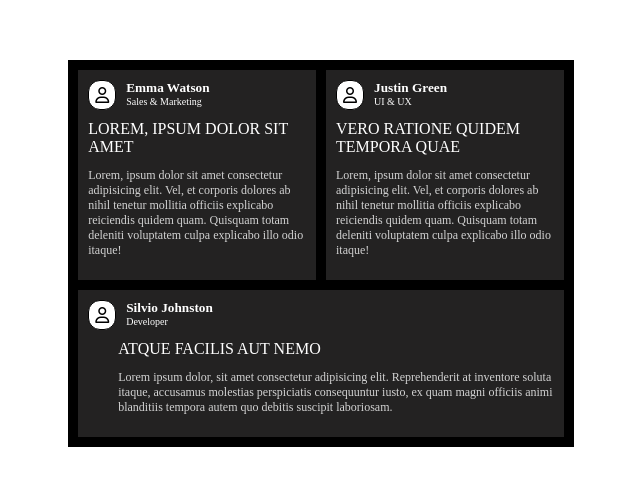
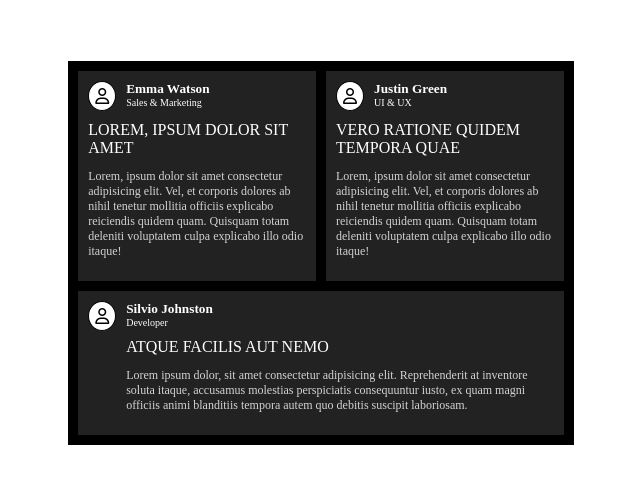
Before and after one commit to salidamaharjan/learning-basics, a plain HTML site: page practise-example.html in a window 1280 px wide. Shown: the part 534-1020 px from the top of the page, without its empty margins (319-959 px from the left). Drawn offline with Linux system fonts and the light colour scheme.

Commit message:
updating flex property

```diff
--- a/practise-example.html
+++ b/practise-example.html
@@ -20,15 +20,20 @@
 
         .fa-regular {
             border: 1px solid black;
-            border-radius: 12px;
+            border-radius: 50%;
             padding: 6px;
             background-color: white;
             color: black;
+            aspect-ratio: 1/1;
+            display: flex;
+            align-items: center;
+            justify-content: center;
         }
 
         .intro {
             display: flex;
             column-gap: 10px;
+            align-items: flex-start;
         }
 
         .h {
@@ -94,17 +99,21 @@
                     <div class="intro">
                         <i class="fa-regular fa-user"></i>
                         <div>
-                            <h5 style="margin: 0px;">Silvio Johnston</h5>
-                            <div class="post">Developer</div>
+                            <div>
+                                <h5 style="margin: 0px;">Silvio Johnston</h5>
+                                <div class="post">Developer</div>
+                            </div>
+
+                            <div class="h">ATQUE FACILIS AUT NEMO</div>
+                            <p>Lorem ipsum dolor, sit amet consectetur adipisicing elit.
+                                Reprehenderit
+                                at inventore soluta itaque,
+                                accusamus molestias perspiciatis consequuntur iusto, ex quam magni officiis animi
+                                blanditiis
+                                tempora
+                                autem quo debitis suscipit laboriosam.</p>
                         </div>
                     </div>
-                    <div class="h" style="padding-left: 30px;">ATQUE FACILIS AUT NEMO</div>
-                    <p style="padding-left: 30px;">Lorem ipsum dolor, sit amet consectetur adipisicing elit.
-                        Reprehenderit
-                        at inventore soluta itaque,
-                        accusamus molestias perspiciatis consequuntur iusto, ex quam magni officiis animi blanditiis
-                        tempora
-                        autem quo debitis suscipit laboriosam.</p>
                 </div>
             </div>
         </div>
```
